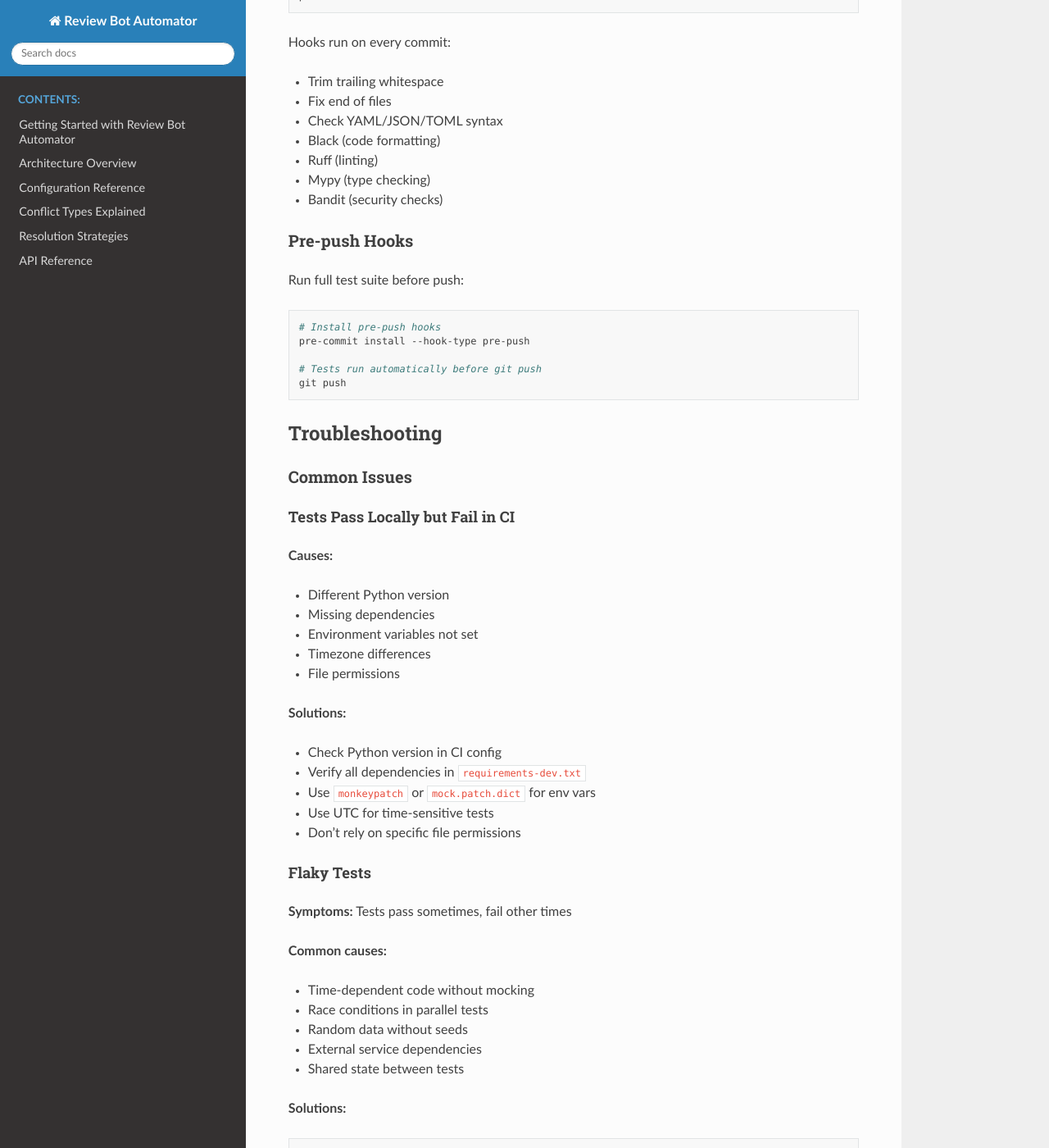
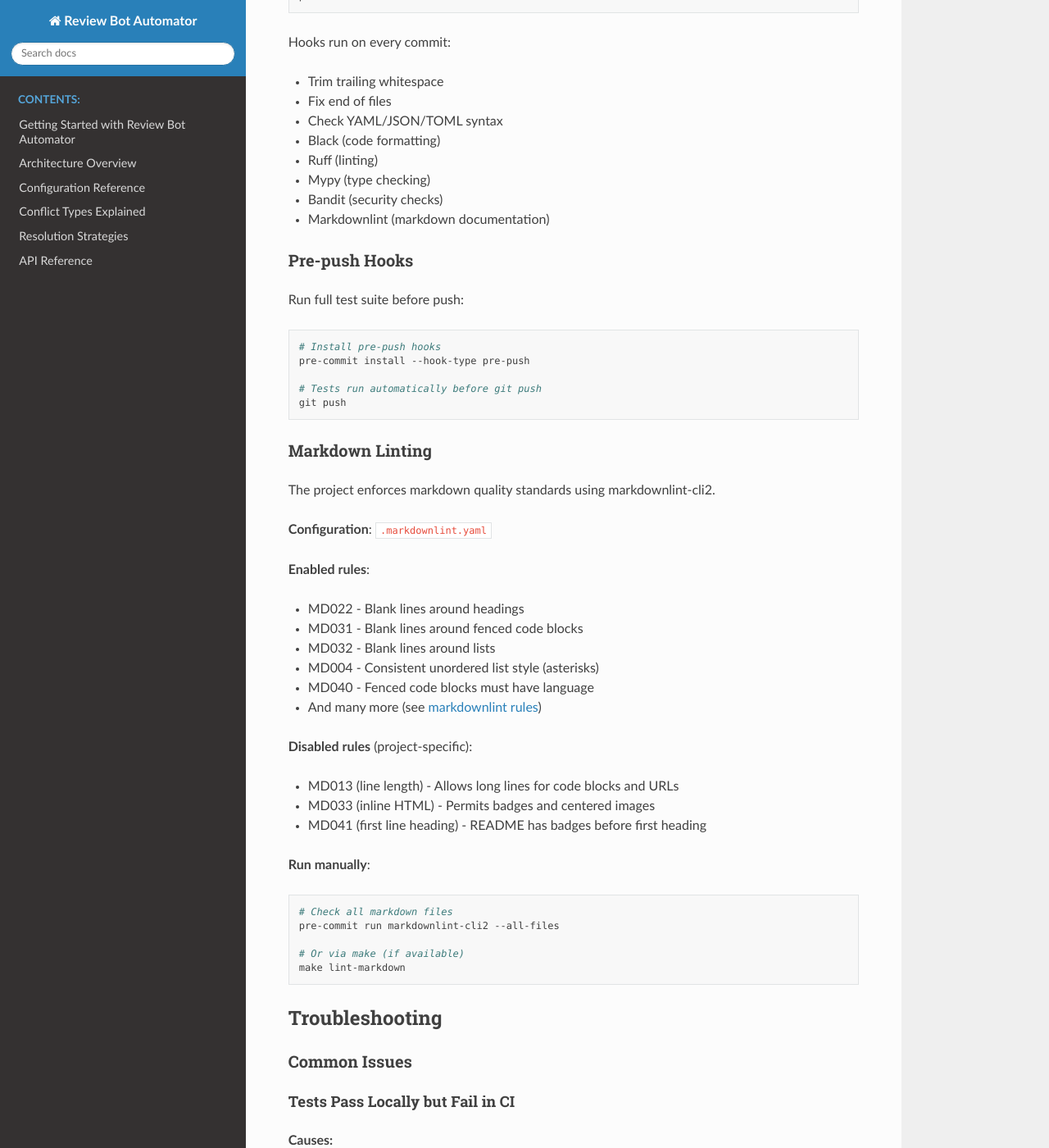
Before and after one commit to VirtualAgentics/coderabbit-conflict-resolver, a Sphinx documentation site: the page built from docs/testing/TESTING.md, in a window 1280 px wide and 1400 px high, scrolled down 10280 px. Shown: the whole window at 82% size. Built offline with Sphinx 7.4.7 and the Read the Docs theme 3.1.0, drawn with Linux system fonts in a browser that asks for light colours; pages that are not in the unit, such as notebooks, are missing from menus.

Commit message:
docs: document markdownlint integration in project documentation (#214)
Added comprehensive documentation for markdownlint integration across
key documentation files to ensure developers understand the markdown
linting workflow and standards.

### Changes

**CONTRIBUTING.md**:
- Added markdownlint to pre-push hooks list (now 6 checks)
- Added "Markdown Documentation Style" section under Coding Standards
- Documented enabled/disabled rules and project-specific rationale
- Linked to markdownlint-cli2 documentation

**docs/testing/TESTING.md**:
- Added markdownlint to pre-commit hooks list
- Created new "Markdown Linting" section documenting:
  - Configuration file (.markdownlint.yaml)
  - Enabled rules (MD022, MD031, MD032, MD004, MD040, etc.)
  - Disabled rules with rationale (MD013, MD033, MD041)
  - Manual execution commands
  - Link to markdownlint rules documentation

**Makefile**:
- Added `lint-markdown` target for standalone markdown linting
- Integrated markdownlint into main `lint` target
- Added venv activation support for cross-platform compatibility

**README.md**:
- Added markdownlint badge to Code Quality section
- Badge shows "markdown-linted" status alongside Black, Ruff, MyPy

### Rationale

Markdownlint was integrated in PR #213 but lacked documentation. This
update ensures:
- Developers know markdown linting runs in pre-commit and CI
- Configuration rationale is documented
- Make targets are consistent with other linters
- Project quality standards are visible in README badges

### Testing

- Verified markdownlint passes: `pre-commit run markdownlint-cli2 --all-files` ✅
- Tested new Makefile target: `make lint-markdown` ✅
- All documentation follows markdown standards

🤖 Generated with [Claude Code](https://claude.com/claude-code)

Co-authored-by: Claude <noreply@anthropic.com>

````diff
--- a/docs/testing/TESTING.md
+++ b/docs/testing/TESTING.md
@@ -512,6 +512,7 @@ Hooks run on every commit:
 * Ruff (linting)
 * Mypy (type checking)
 * Bandit (security checks)
+* Markdownlint (markdown documentation)
 
 ### Pre-push Hooks
 
@@ -524,6 +525,37 @@ pre-commit install --hook-type pre-push
 # Tests run automatically before git push
 git push
 
+```
+
+### Markdown Linting
+
+The project enforces markdown quality standards using markdownlint-cli2.
+
+**Configuration**: `.markdownlint.yaml`
+
+**Enabled rules**:
+
+* MD022 - Blank lines around headings
+* MD031 - Blank lines around fenced code blocks
+* MD032 - Blank lines around lists
+* MD004 - Consistent unordered list style (asterisks)
+* MD040 - Fenced code blocks must have language
+* And many more (see [markdownlint rules](https://github.com/DavidAnson/markdownlint/blob/main/doc/Rules.md))
+
+**Disabled rules** (project-specific):
+
+* MD013 (line length) - Allows long lines for code blocks and URLs
+* MD033 (inline HTML) - Permits badges and centered images
+* MD041 (first line heading) - README has badges before first heading
+
+**Run manually**:
+
+```bash
+# Check all markdown files
+pre-commit run markdownlint-cli2 --all-files
+
+# Or via make (if available)
+make lint-markdown
 ```
 
 ## Troubleshooting
````
Also changed, not shown: CONTRIBUTING.md (+17 -1 lines), README.md (+1 -0 lines), 1 other file.
